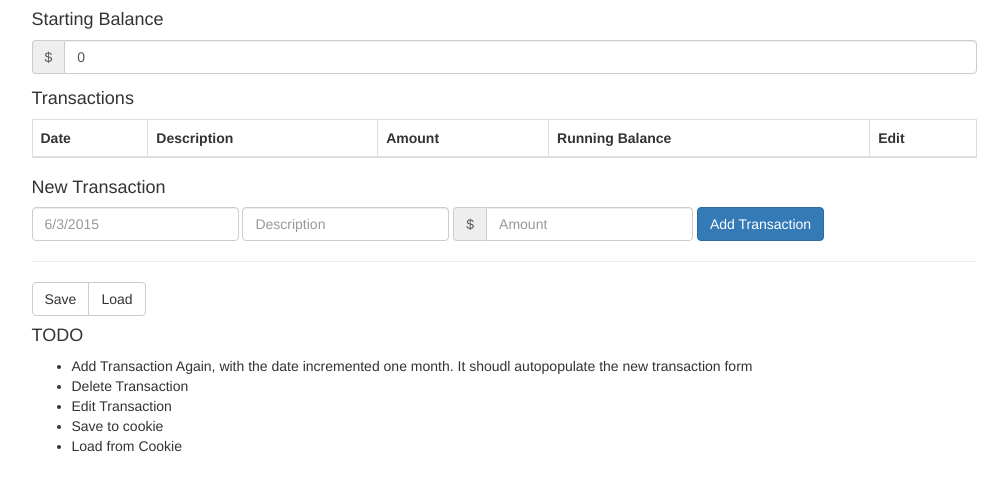
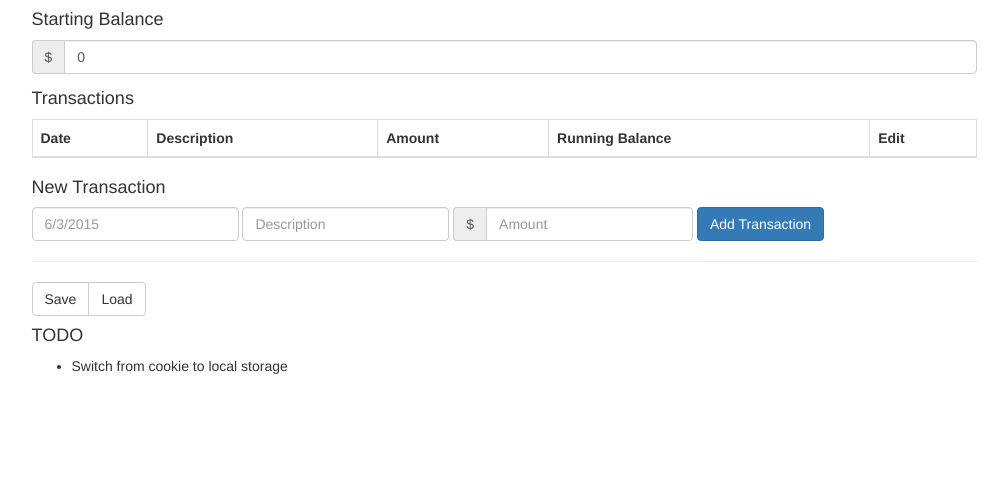
Before and after one commit to andrewhood125/checkbook, a website: page index.html in a window 1280 px wide. Shown: the whole page, without its empty margins (136-1144 px from the left). Drawn offline with nearby package versions, Linux system fonts and the light colour scheme; some packages are replaced by stand-ins of ours.

Commit message:
Update TODO

```diff
--- a/index.html
+++ b/index.html
@@ -106,11 +106,7 @@
 
         <h4>TODO</h4>
         <ul>
-          <li>Add Transaction Again, with the date incremented one month. It shoudl autopopulate the new transaction form</li>
-          <li>Delete Transaction</li>
-          <li>Edit Transaction</li>
-          <li>Save to cookie</li>
-          <li>Load from Cookie</li>
+          <li>Switch from cookie to local storage</li>
         </ul>
 
       </div>
```
